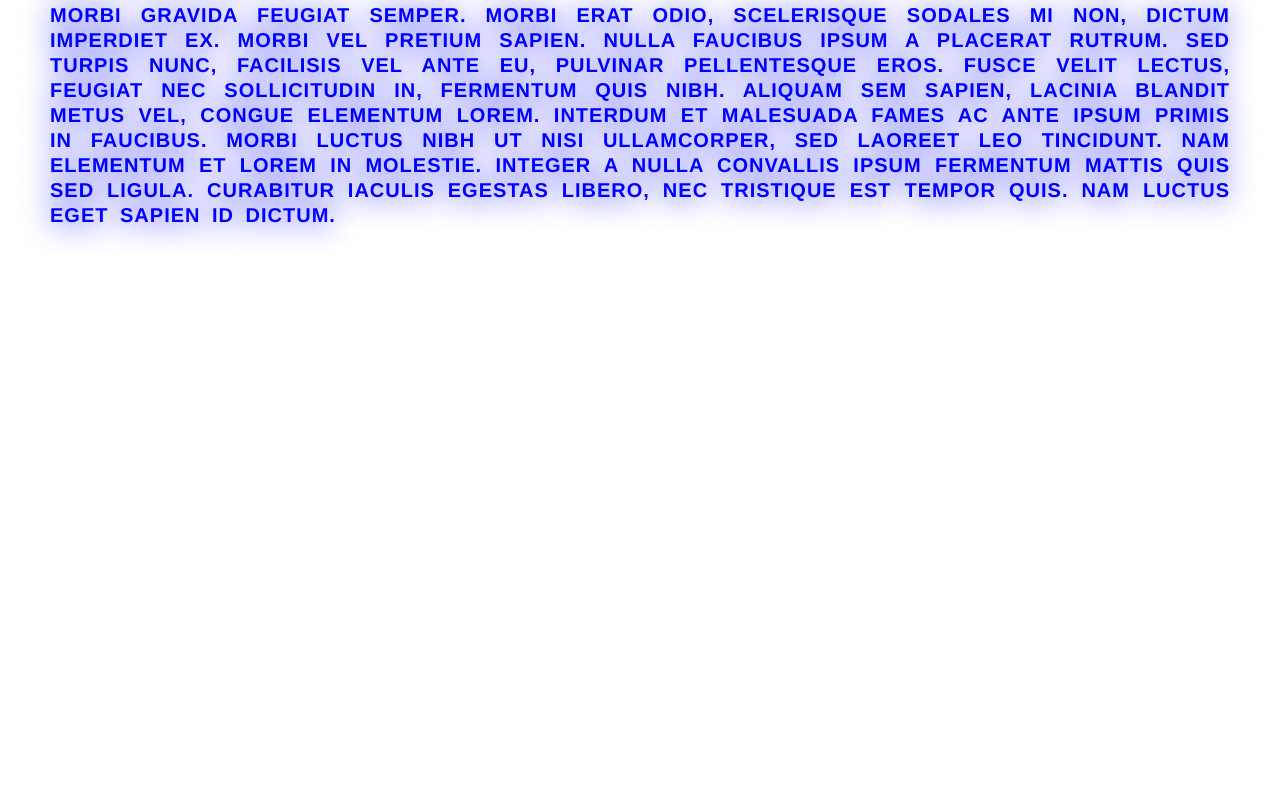
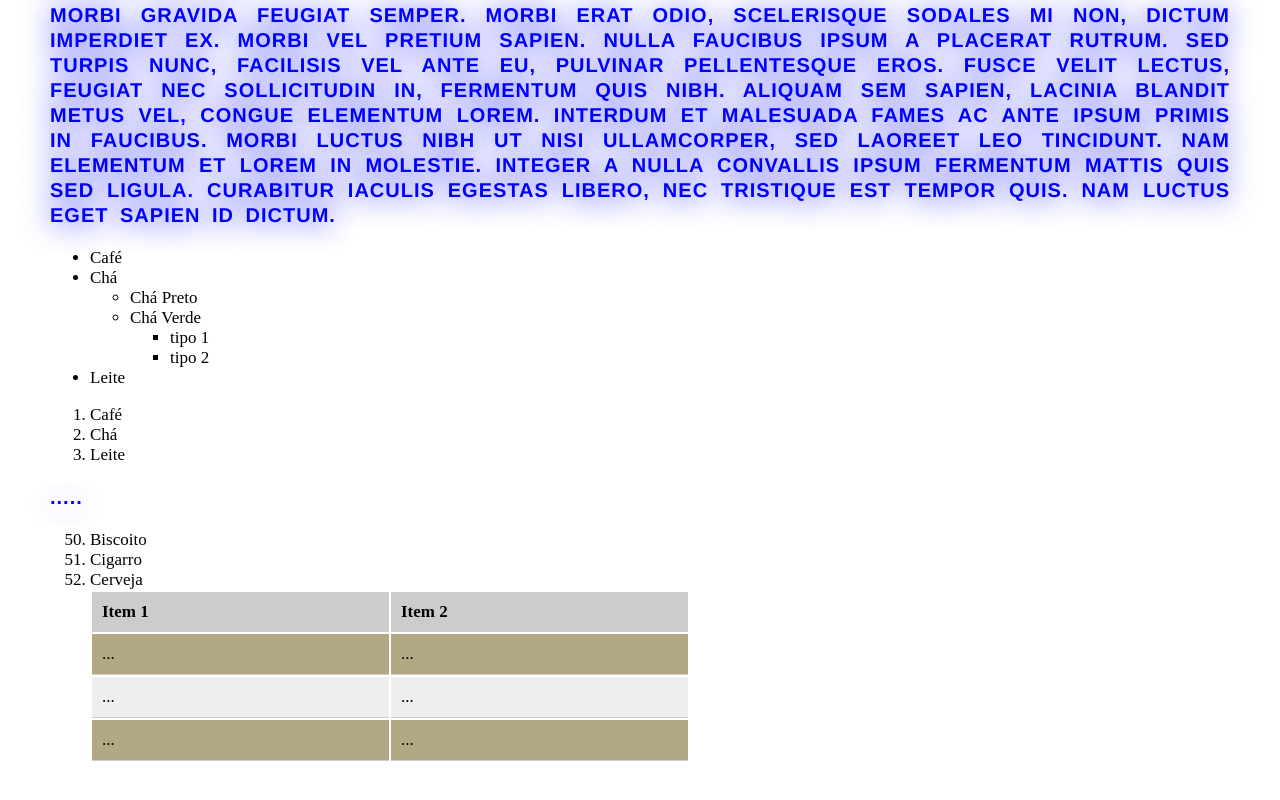
Before and after one commit to LucasVazChamorro/GIT, a plain HTML site: page umTextoQualquer.html in a window 1280 px wide. Shown: the part 598-1398 px from the top of the page. Before the commit the page ends 876 px from the top, so only its background shows below. Drawn offline with Linux system fonts and the light colour scheme.

Commit message:
continuação estudo html

```diff
--- a/estilo.css
+++ b/estilo.css
@@ -26,3 +26,26 @@ a {
 a:hover {
     text-decoration: underline;
 }
+
+table {
+    width: 600px;
+}
+table thead {
+    background-color: #CCC;
+}
+table tbody {
+    background-color: #b3a884;
+}
+th, td {
+    padding:10px;
+    text-align: left;
+}
+tbody tr:hover {
+    background-color: #63da77;
+}
+tbody td {
+    border-bottom: 1px solid #cccccc;
+}
+tbody tr:nth-child(even) {
+    background-color: #EEE;
+}
--- a/umTextoQualquer.html
+++ b/umTextoQualquer.html
@@ -1,20 +1,88 @@
 <!DOCTYPE html>
 <html>
+
 <head>
-    <meta charset="UTF-8"/>
+    <meta charset="UTF-8" />
     <title>Página de teste</title>
     <link rel="stylesheet" href="estilo.css" />
 </head>
+
 <body>
 
     <h1>Página de teste</h1>
 
-    <p><a href="https://lipsum.com">Lorem ipsum</a> dolor sit amet, consectetur adipiscing elit. Suspendisse eget pulvinar elit. Maecenas condimentum rutrum dui. Integer bibendum mi nisi, at eleifend urna dictum id. Vestibulum vitae pellentesque lorem, quis pretium neque. Aliquam interdum sodales felis vitae eleifend. Nulla molestie tincidunt luctus. Vestibulum eu ex ultricies, rutrum justo eu, tempus tellus. In volutpat in ex et ultricies. Proin pulvinar lorem nec fermentum luctus. Mauris purus arcu, sagittis quis nunc et, consequat pretium tellus. Integer in metus enim. Suspendisse rutrum mi sed lorem porttitor lobortis. Aenean tempus dui quis dui consequat, eget ornare nisi mattis. Phasellus euismod id sapien et tincidunt.</p>
+    <p><a href="https://lipsum.com">Lorem ipsum</a> dolor sit amet, consectetur adipiscing elit. Suspendisse eget
+        pulvinar elit. Maecenas condimentum rutrum dui. Integer bibendum mi nisi, at eleifend urna dictum id. Vestibulum
+        vitae pellentesque lorem, quis pretium neque. Aliquam interdum sodales felis vitae eleifend. Nulla molestie
+        tincidunt luctus. Vestibulum eu ex ultricies, rutrum justo eu, tempus tellus. In volutpat in ex et ultricies.
+        Proin pulvinar lorem nec fermentum luctus. Mauris purus arcu, sagittis quis nunc et, consequat pretium tellus.
+        Integer in metus enim. Suspendisse rutrum mi sed lorem porttitor lobortis. Aenean tempus dui quis dui consequat,
+        eget ornare nisi mattis. Phasellus euismod id sapien et tincidunt.</p>
 
-    <p>Nullam et venenatis tellus. Sed vitae accumsan velit, quis gravida neque. Mauris condimentum rutrum ipsum, vitae gravida mauris convallis sit amet. Maecenas sit amet velit sit amet urna luctus fermentum ut in lectus. Sed eget ex nulla. Fusce imperdiet neque sit amet sem venenatis luctus. Ut rhoncus vestibulum nisi. Nam porttitor pulvinar libero, ut tempor nibh semper sit amet. Pellentesque lorem sem, accumsan eu sem ac, fermentum auctor justo. Proin ornare laoreet elementum. Donec nec nisi risus. Maecenas sit amet porta sapien. Curabitur sed nibh aliquet, maximus mi eget, rutrum massa. In hac habitasse platea dictumst. Mauris vel sem ac risus viverra dictum. Ut eget elementum risus.</p>
+    <p>Nullam et venenatis tellus. Sed vitae accumsan velit, quis gravida neque. Mauris condimentum rutrum ipsum, vitae
+        gravida mauris convallis sit amet. Maecenas sit amet velit sit amet urna luctus fermentum ut in lectus. Sed eget
+        ex nulla. Fusce imperdiet neque sit amet sem venenatis luctus. Ut rhoncus vestibulum nisi. Nam porttitor
+        pulvinar libero, ut tempor nibh semper sit amet. Pellentesque lorem sem, accumsan eu sem ac, fermentum auctor
+        justo. Proin ornare laoreet elementum. Donec nec nisi risus. Maecenas sit amet porta sapien. Curabitur sed nibh
+        aliquet, maximus mi eget, rutrum massa. In hac habitasse platea dictumst. Mauris vel sem ac risus viverra
+        dictum. Ut eget elementum risus.</p>
 
-    <p>Morbi gravida feugiat semper. Morbi erat odio, scelerisque sodales mi non, dictum imperdiet ex. Morbi vel pretium sapien. Nulla faucibus ipsum a placerat rutrum. Sed turpis nunc, facilisis vel ante eu, pulvinar pellentesque eros. Fusce velit lectus, feugiat nec sollicitudin in, fermentum quis nibh. Aliquam sem sapien, lacinia blandit metus vel, congue elementum lorem. Interdum et malesuada fames ac ante ipsum primis in faucibus. Morbi luctus nibh ut nisi ullamcorper, sed laoreet leo tincidunt. Nam elementum et lorem in molestie. Integer a nulla convallis ipsum fermentum mattis quis sed ligula. Curabitur iaculis egestas libero, nec tristique est tempor quis. Nam luctus eget sapien id dictum.</p>
+    <p>Morbi gravida feugiat semper. Morbi erat odio, scelerisque sodales mi non, dictum imperdiet ex. Morbi vel pretium
+        sapien. Nulla faucibus ipsum a placerat rutrum. Sed turpis nunc, facilisis vel ante eu, pulvinar pellentesque
+        eros. Fusce velit lectus, feugiat nec sollicitudin in, fermentum quis nibh. Aliquam sem sapien, lacinia blandit
+        metus vel, congue elementum lorem. Interdum et malesuada fames ac ante ipsum primis in faucibus. Morbi luctus
+        nibh ut nisi ullamcorper, sed laoreet leo tincidunt. Nam elementum et lorem in molestie. Integer a nulla
+        convallis ipsum fermentum mattis quis sed ligula. Curabitur iaculis egestas libero, nec tristique est tempor
+        quis. Nam luctus eget sapien id dictum.</p>
 
+    <ul>
+        <li>Café</li>
+        <li>Chá
+            <ul>
+                <li>Chá Preto</li>
+                <li>Chá Verde</li>
+                <ul>
+                    <li>tipo 1</li>
+                    <li>tipo 2</li>
+                </ul>
+        </li>
+    </ul>
+    </li>
+    <li> Leite</li>
+    </ul>
+    <ol type="1">
+        <li>Café</li>
+        <li>Chá</li>
+        <li>Leite</li>
+    </ol>
+    <p>.....</p>
+    <ol start="50">
+        <li>Biscoito</li>
+        <li>Cigarro</li>
+        <li>Cerveja</li>
+
+        <table border="0">
+            <thead>
+                <tr>
+                    <th>Item 1</th>
+                    <th>Item 2</th>
+                </tr>
+            </thead>
+            <tbody>
+            <tr>
+                <td>...</td>
+                <td>...</td>
+            </tr>
+            <tr>
+                <td>...</td>
+                <td>...</td>
+            </tr>
+            <tr>
+                <td>...</td>
+                <td>...</td>
+            </tr>
+            </tbody>
+        </table>
 </body>
 
 
```
